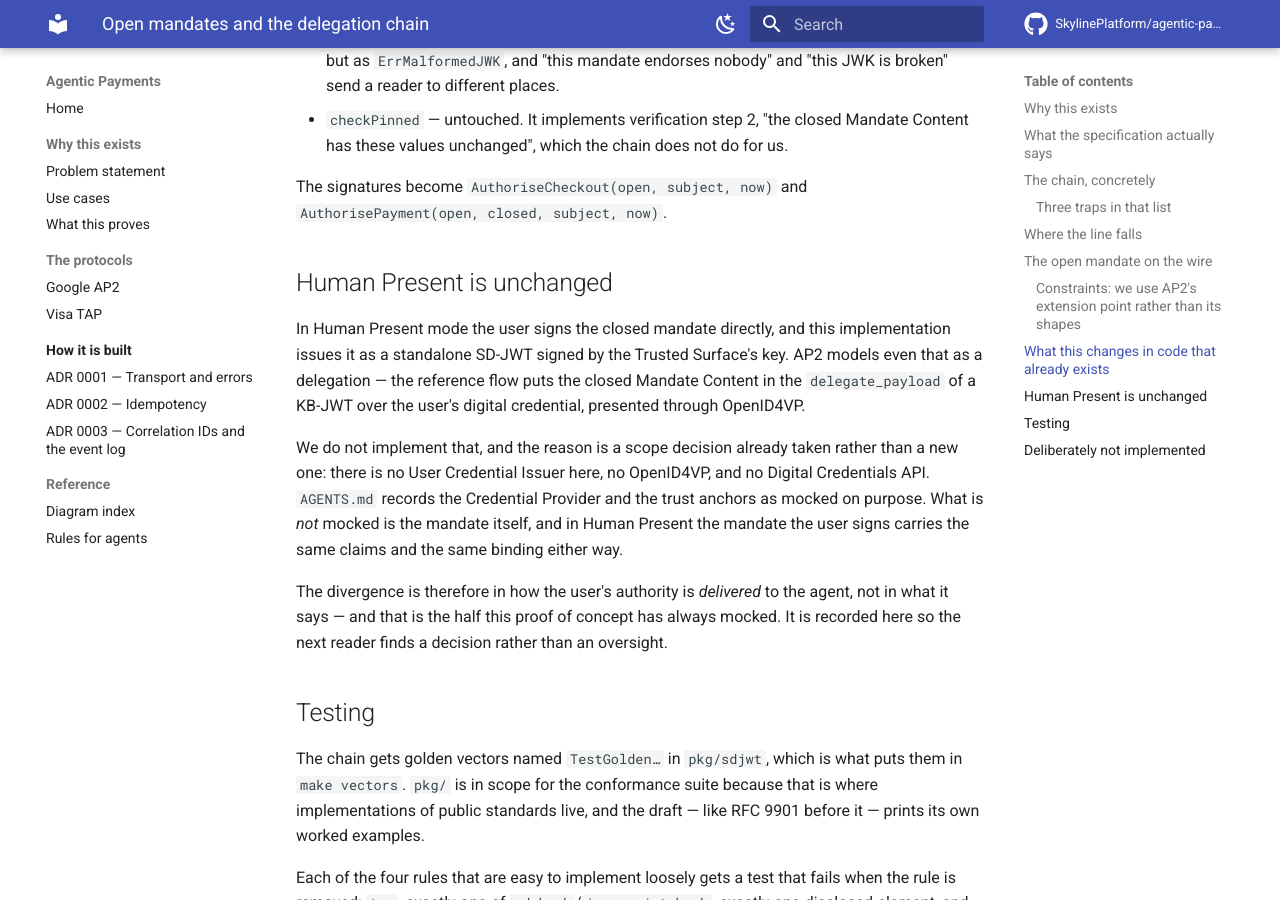
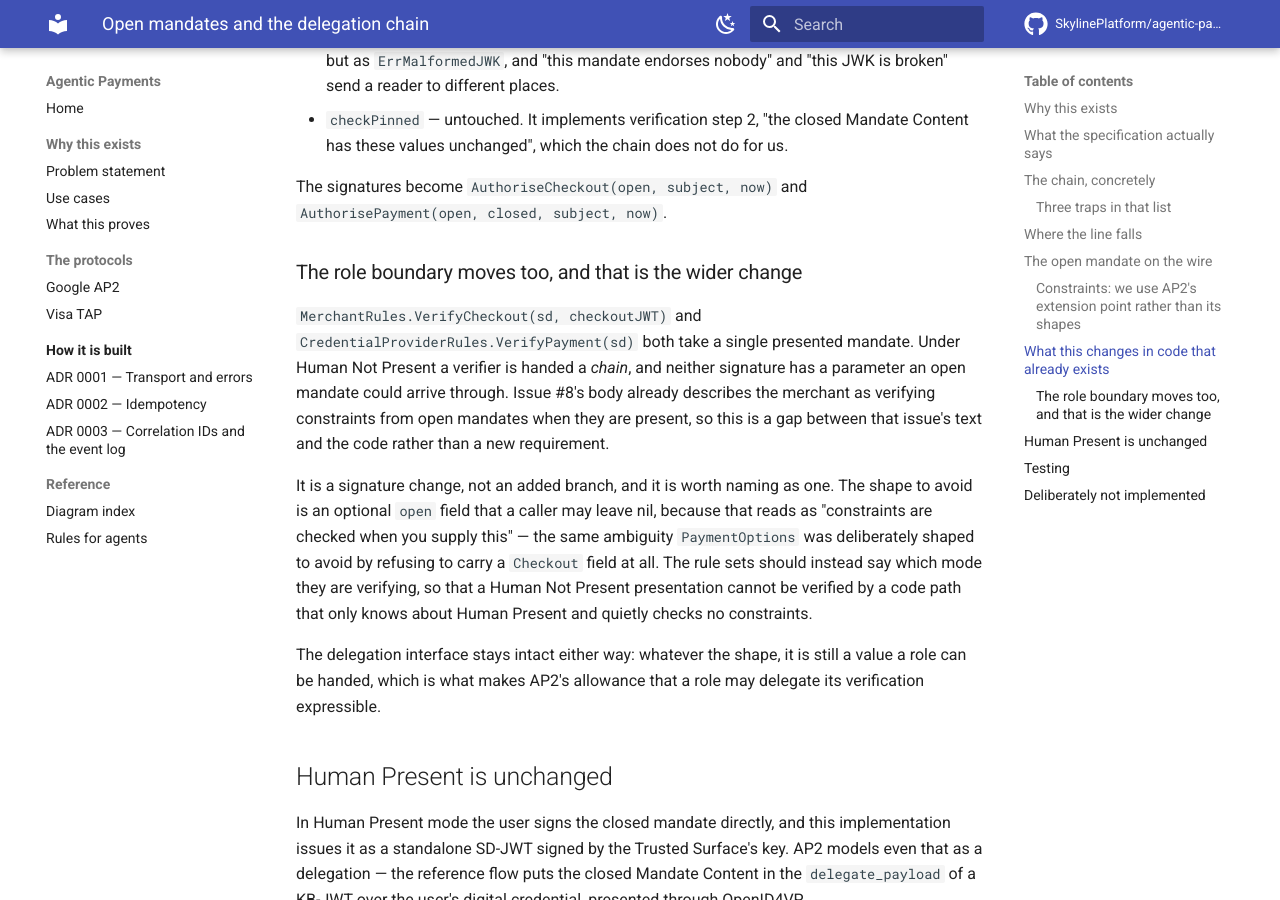
Before and after one commit to SkylinePlatform/agentic-payments, an MkDocs documentation site: the page built from docs/specs/2026-08-06-open-mandates-and-the-delegation-chain.md, in a window 1280 px wide and 900 px high, scrolled down 4935 px. Built offline with MkDocs 1.6.1 and Material for MkDocs 9.7.7, drawn with Linux system fonts in a browser that asks for light colours; comment, search, counter and statistics services are not loaded.

Commit message:
docs(ap2): name the role-boundary change the chain forces
MerchantRules.VerifyCheckout and CredentialProviderRules.VerifyPayment
take one presented mandate; Human Not Present hands a verifier a chain.
Issue #8 already describes the merchant checking constraints from open
mandates, so this is a gap between that text and the code.

Refs #12
Refs #90

Co-Authored-By: Claude Opus 5 (1M context) <noreply@anthropic.com>

```diff
--- a/docs/specs/2026-08-06-open-mandates-and-the-delegation-chain.md
+++ b/docs/specs/2026-08-06-open-mandates-and-the-delegation-chain.md
@@ -209,6 +209,28 @@ What stays:
 The signatures become `AuthoriseCheckout(open, subject, now)` and
 `AuthorisePayment(open, closed, subject, now)`.
 
+### The role boundary moves too, and that is the wider change
+
+`MerchantRules.VerifyCheckout(sd, checkoutJWT)` and
+`CredentialProviderRules.VerifyPayment(sd)` both take a single presented
+mandate. Under Human Not Present a verifier is handed a *chain*, and neither
+signature has a parameter an open mandate could arrive through. Issue #8's body
+already describes the merchant as verifying constraints from open mandates when
+they are present, so this is a gap between that issue's text and the code rather
+than a new requirement.
+
+It is a signature change, not an added branch, and it is worth naming as one.
+The shape to avoid is an optional `open` field that a caller may leave nil,
+because that reads as "constraints are checked when you supply this" — the same
+ambiguity `PaymentOptions` was deliberately shaped to avoid by refusing to carry
+a `Checkout` field at all. The rule sets should instead say which mode they are
+verifying, so that a Human Not Present presentation cannot be verified by a
+code path that only knows about Human Present and quietly checks no constraints.
+
+The delegation interface stays intact either way: whatever the shape, it is
+still a value a role can be handed, which is what makes AP2's allowance that a
+role may delegate its verification expressible.
+
 ## Human Present is unchanged
 
 In Human Present mode the user signs the closed mandate directly, and this
```
